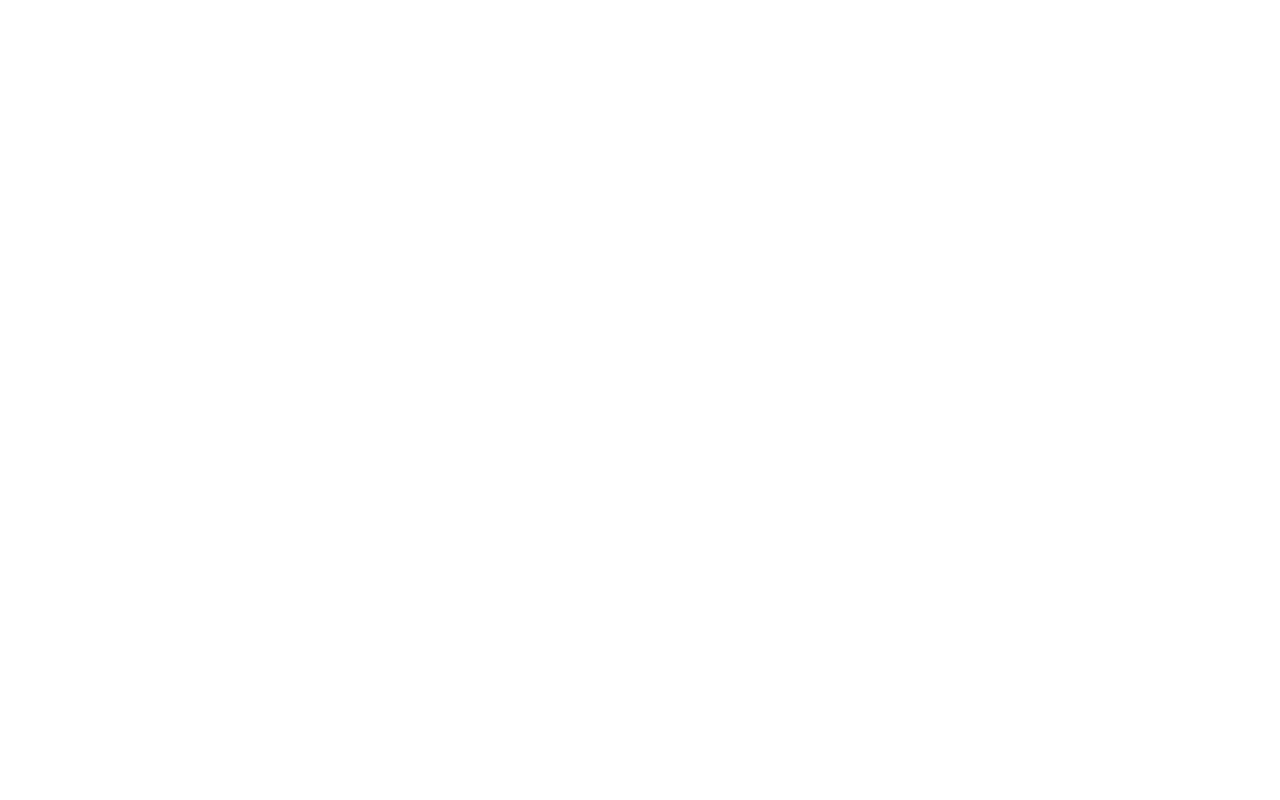
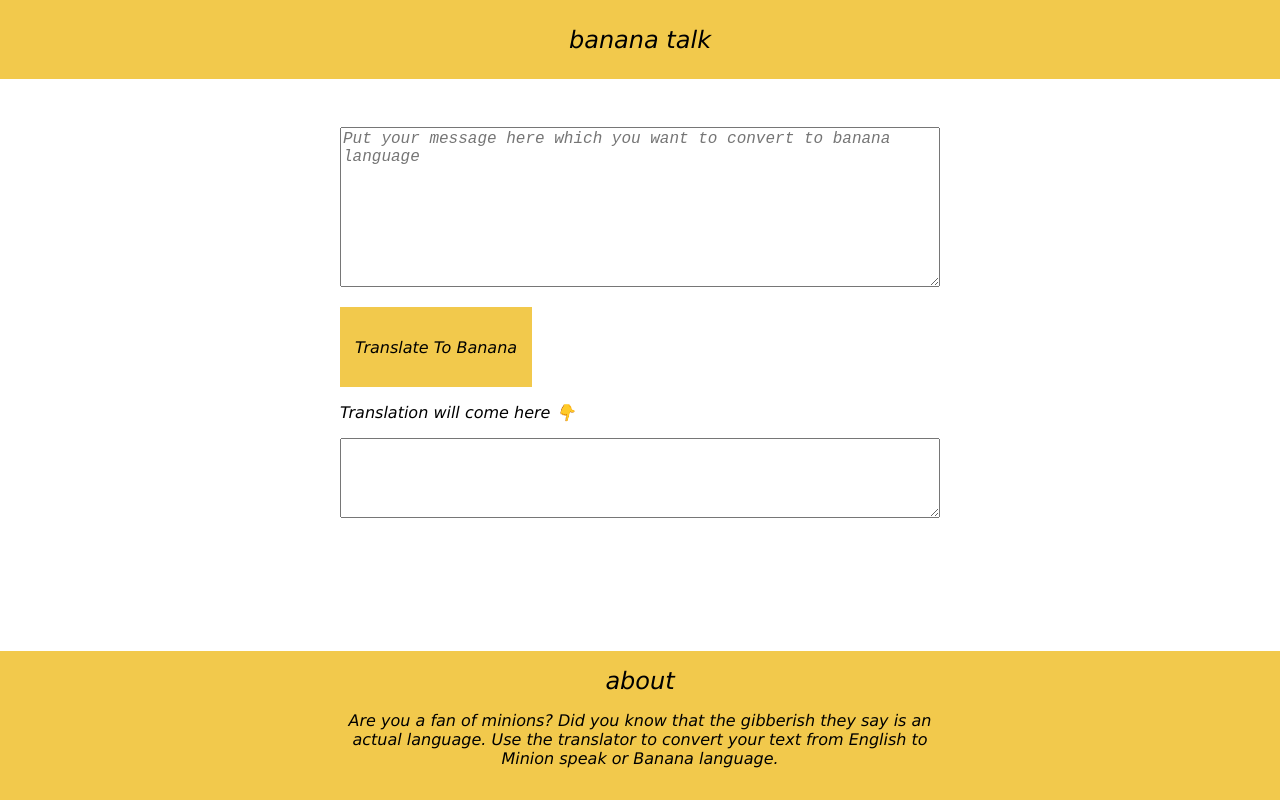
Before and after one commit to Yogesh70/Banana_App_Mark-6, a plain HTML site: page index.html in a window 1280 px wide. Drawn offline with Linux system fonts and the light colour scheme.

Commit message:
Minion App done Neog Mark-6 done

```diff
--- a/index.html
+++ b/index.html
@@ -1,14 +1,37 @@
 <!DOCTYPE html>
 <html lang="en">
+
 <head>
     <meta charset="UTF-8">
     <meta http-equiv="X-UA-Compatible" content="IE=edge">
     <meta name="viewport" content="width=device-width, initial-scale=1.0">
     <title>Banana App</title>
+
+    <link rel="stylesheet" href="./style.css">
 </head>
+
 <body>
     <div class="container">
+        <div class="app-name">banana talk</div>
+        <div class="container-mid">
+            <textarea placeholder="Put your message here which you want to convert to banana language" name="input"
+                id="input-area"></textarea>
+            <button class="btn-translate">Translate To Banana</button>
 
+            <p>Translation will come here 👇</p>
+
+            <textarea name="output" id="output-area"></textarea>
+        </div>
+
+        <footer class="footer">
+            <div class="footer-container">
+                <div>about</div>
+                <p>Are you a fan of minions? Did you know that the gibberish they say is an actual language. Use the
+                    translator to convert your text from English to Minion speak or Banana language.</p>
+            </div>
+        </footer>
     </div>
+    <script src="./script.js"></script>
 </body>
+
 </html>
--- a/script.js
+++ b/script.js
@@ -0,0 +1,31 @@
+const inputTxt = document.querySelector('#input-area');
+const translateBtn = document.querySelector('.btn-translate');
+const outputTxt = document.querySelector('#output-area');
+
+let url = 'https://api.funtranslations.com/translate/minion.json';
+
+function generateUrl(txt){
+    return url + '?text=' + txt;
+}
+
+function errorHandler(error){
+    console.log(error);
+    alert('Something went wrong try again later');
+}
+
+function fetchData(url) {
+    fetch(url)
+    .then(response => response.json())
+    .then(json => {
+        outputTxt.innerText = json.contents.translated;
+    })
+    .catch(errorHandler);
+}
+
+function clickHandler() {
+    // console.log('click');
+    let url = generateUrl(inputTxt.value);
+    fetchData(url);
+}
+
+translateBtn.addEventListener('click',clickHandler);
--- a/style.css
+++ b/style.css
@@ -0,0 +1,79 @@
+* {
+  box-sizing: border-box;
+}
+
+body {
+  margin: 0;
+  font-family: "Lucida Sans", "Lucida Sans Regular", "Lucida Grande",
+    "Lucida Sans Unicode", Geneva, Verdana, sans-serif;
+  font-style: italic;
+}
+
+:root {
+  --yellow: rgb(242, 201, 76);
+}
+
+#input-area {
+  box-sizing: border-box;
+  height: 20vh;
+  width: 100%;
+  margin-top: 3rem;
+  min-width: fit-content;
+  font-size: 1rem;
+  font-style: inherit;
+}
+
+.container-mid {
+  margin: auto;
+  align-content: center;
+  max-width: 600px;
+}
+
+.btn-translate {
+  box-sizing: border-box;
+  border: none;
+  height: 10vh;
+  width: 15vw;
+  min-width: fit-content;
+  margin-top: 1rem;
+  background-color: var(--yellow);
+  font-family: inherit;
+  font-style: inherit;
+  font-size: 1rem;
+}
+
+#output-area {
+  box-sizing: border-box;
+  overflow: scroll;
+  min-width: fit-content;
+  width: 100%;
+  height: 10vh;
+  padding: 0.3rem 0.2rem;
+  font-size: 1rem;
+  font-style: inherit;
+}
+
+.app-name {
+  text-align: center;
+  background-color: var(--yellow);
+  padding: 1.6rem;
+  font-size: 1.5rem;
+}
+
+.footer {
+  position: fixed;
+  background-color: var(--yellow);
+  width: 100%;
+  bottom: 0;
+  padding: 1rem;
+}
+
+.footer-container {
+  text-align: center;
+  margin: auto;
+  max-width: 600px;
+}
+
+.footer-container div {
+  font-size: x-large;
+}
```
